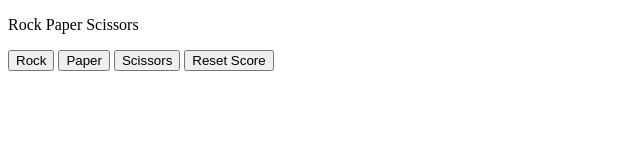
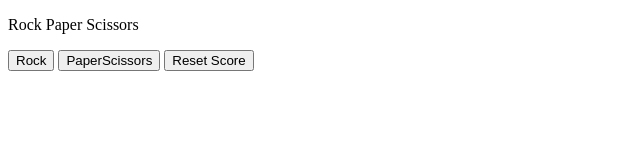
Before and after one commit to Aarush-Parashar/rock-paper-scissors, a plain HTML site: page index.html in a window 1280 px wide. Shown: the whole page, without its empty margins (0-640 px from the left). Drawn offline with Linux system fonts and the light colour scheme.

Commit message:
modified index

```diff
--- a/index.html
+++ b/index.html
@@ -16,7 +16,7 @@
 
 		<button onclick ="
 		playGame('paper');
-		">Paper</button>
+		">Paper</butto
 
 		<button onclick="
 		playGame('scissors');
```
